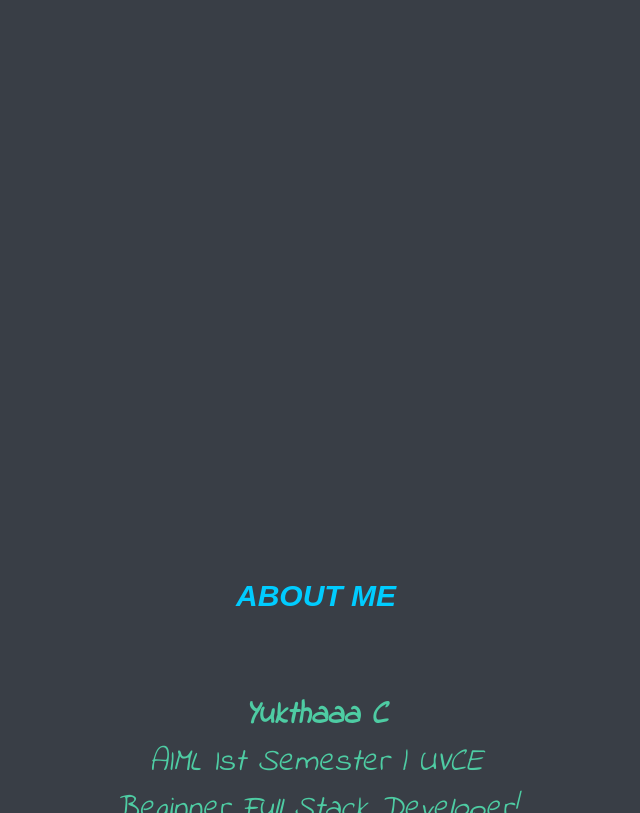
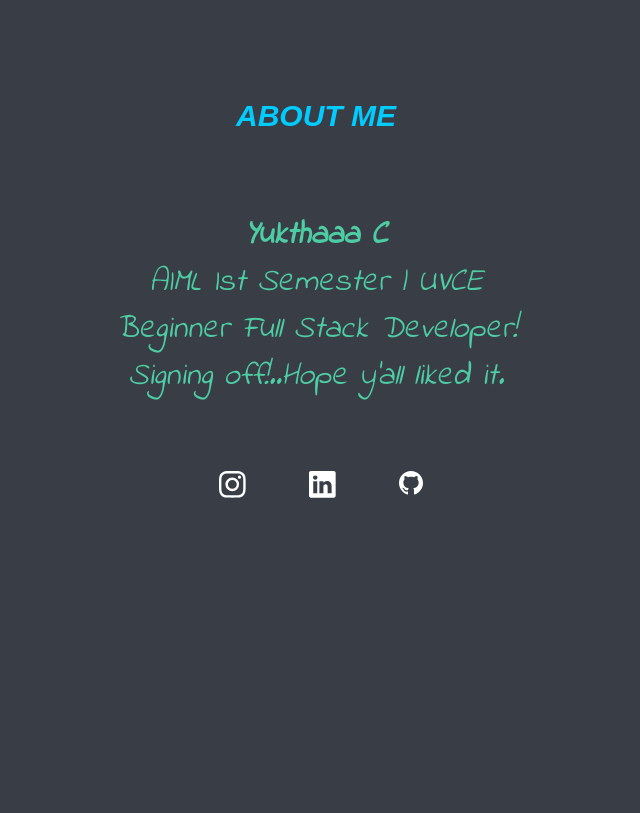
Before and after one commit to yuktha-c-reddy/dice-player, a plain HTML site: page index.html in a window 1280 px wide. Shown: the part 1111-1924 px from the top of the page, without its empty margins (324-964 px from the left). After the commit the page ends 1646 px from the top, so only its background shows below. Drawn offline with Linux system fonts and the light colour scheme.

Commit message:
Update styles.css

```diff
--- a/styles.css
+++ b/styles.css
@@ -72,7 +72,7 @@
     font-size: 30px;
     font-family: sans-serif;
     font-style: italic;
-    padding-top: 6in;
+    padding-top: 1in;
 }
 .about{
     color: #dfebef;
```
